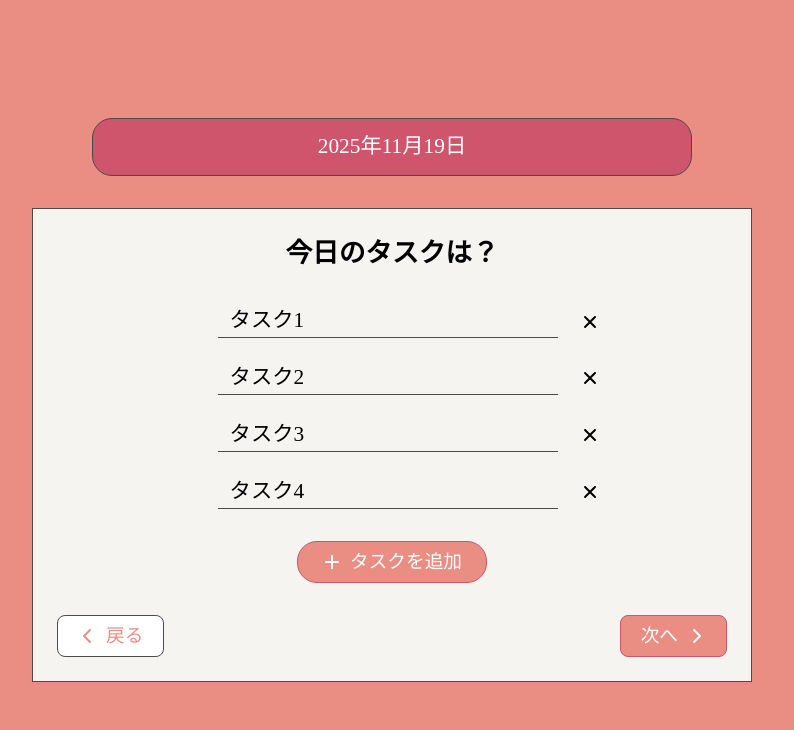
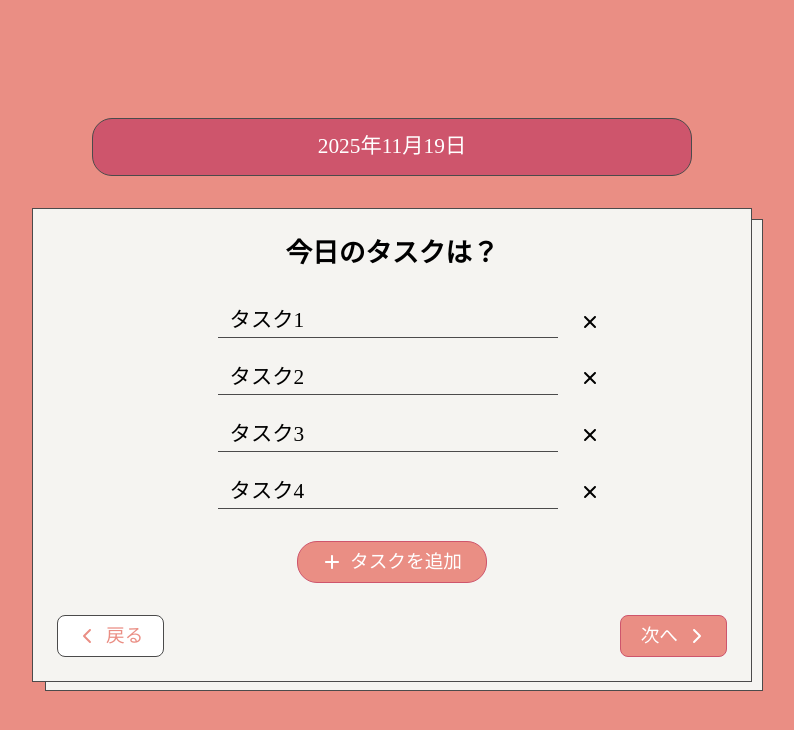
Before and after one commit to kinu83/MICH-project, a React (Vite) app: page /tasks/create in a window 1280 px wide. Shown: the top 730 px of the page, without its empty margins (248-1042 px from the left). Built offline with nearby package versions, Linux system fonts and the light colour scheme.

Commit message:
feat: Add back layer

```diff
--- a/src/components/Tasks/Create/TaskList.module.css
+++ b/src/components/Tasks/Create/TaskList.module.css
@@ -14,6 +14,7 @@
 }
 
 .taskListInner {
+  position: relative;
   display: flex;
   flex-direction: column;
   align-items: center;
@@ -21,6 +22,17 @@
   padding: 24px;
   border: 1px solid var(--black-main);
   background-color: var(--gray-light-main);
+}
+
+.taskListInnerBackLayer {
+  position: absolute;
+  top: 10px;
+  left: 12px;
+  width: 100%;
+  height: 100%;
+  border: 1px solid var(--black-main);
+  background-color: var(--gray-light-main);
+  z-index: -1;
 }
 
 .taskListItems {
--- a/src/components/Tasks/Create/TaskList.tsx
+++ b/src/components/Tasks/Create/TaskList.tsx
@@ -46,6 +46,7 @@ export const TaskList = () => {
                 <ChevronRight />
               </span>
             </button>
+            <div className={styles.taskListInnerBackLayer} />
           </div>
         </div>
       </div>
```
